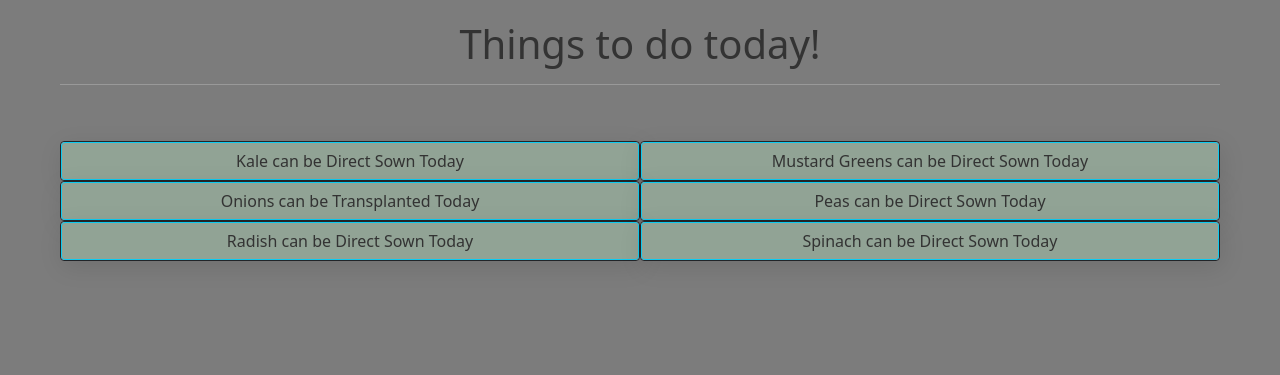
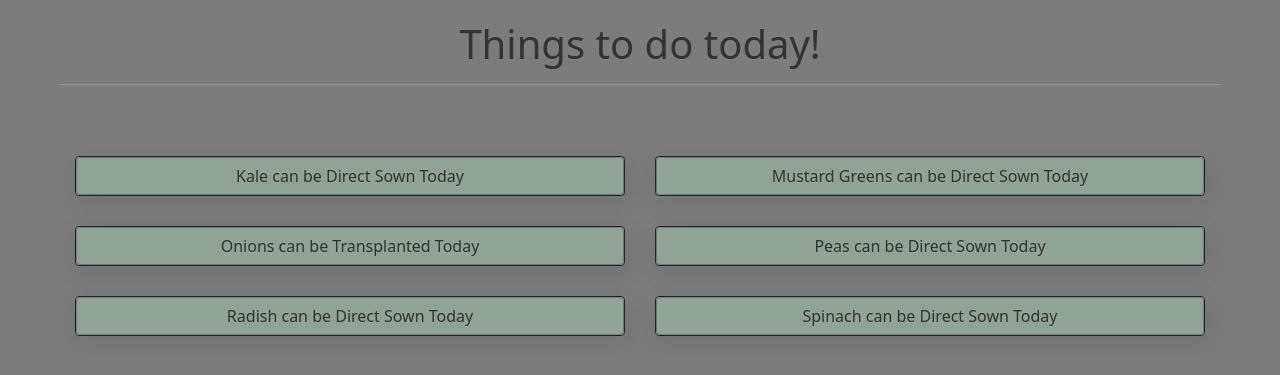
Before and after one commit to toquothty/garden-planner, a Flask app: page /todays-tasks in a window 1280 px wide. Shown: the part 56-431 px from the top of the page. Run offline with Flask 2, Linux system fonts and the light colour scheme; data comes from the database, SQL or seed files in the repository.

Commit message:
Cleaned up task view a bit

```diff
--- a/templates/todays-tasks.html
+++ b/templates/todays-tasks.html
@@ -9,23 +9,22 @@
 
 <section class="flex-container">
     {% for key, value in tasks.items() %}
-    {% if value == "Direct" %}
-    <div class="card border border-dark">
-        <a href="/list/{{ key }}" class="btn btn-info" role="button"> {{ key }} can be Direct Sown Today
-        </a>
+    <div class="col-lg-6 col-md-6 col-sm-6 col-xs-6">
+        <div class="card border border-dark">
+            {% if value == "Direct" %}
+            <a href="/list/{{ key }}" class="btn btn-secondary" role="button"> {{ key }} can be Direct Sown Today
+            </a>
+            {% elif value == "Transplant" %}
+            <a href="/list/{{ key }}" class="btn btn-secondary" role="button"> {{ key }} can be Transplanted Today
+            </a>
+            {% elif value == "Harvest" %}
+            <a href="/list/{{ key }}" class="btn btn-secondary" role="button"> {{ key }} can be Harvested Today
+            </a>
+            {% endif %}
+        </div>
     </div>
-    {% elif value == "Transplant" %}
-    <div class="card border border-dark">
-        <a href="/list/{{ key }}" class="btn btn-info" role="button"> {{ key }} can be Transplanted Today
-        </a>
-    </div>
-    {% elif value == "Harvest" %}
-    <div class="card border border-dark">
-        <a href="/list/{{ key }}" class="btn btn-info" role="button"> {{ key }} can be Harvested Today
-        </a>
-    </div>
-    {% endif %}
     {% endfor %}
+
 </section>
 
 
```
